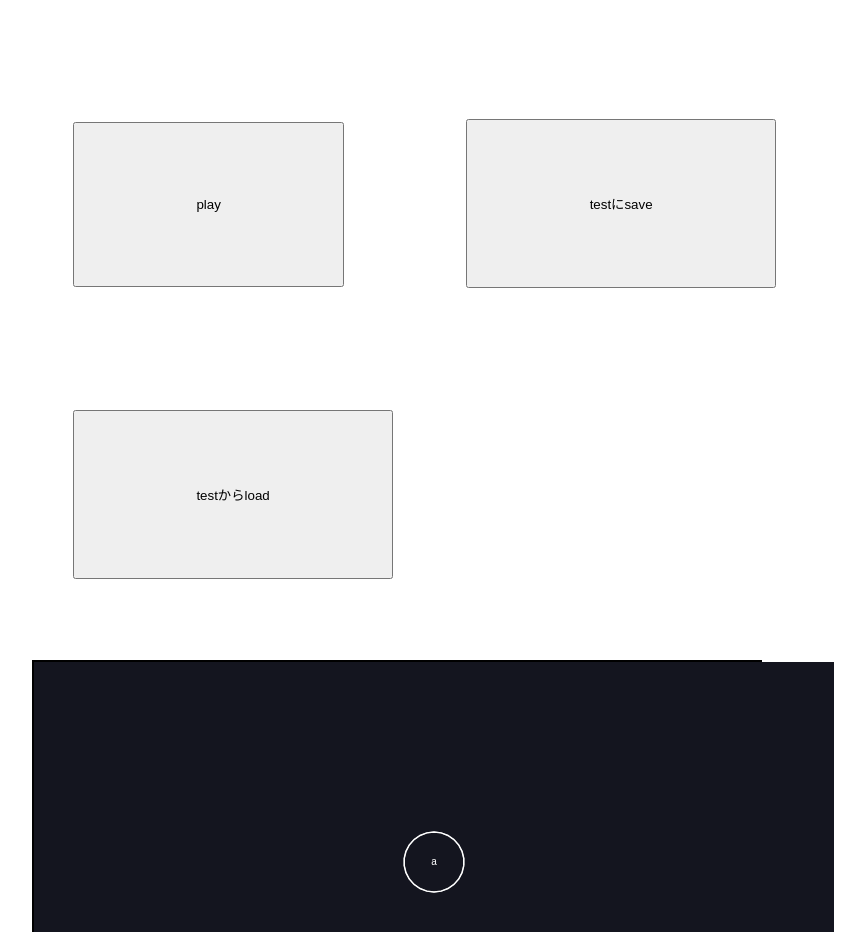
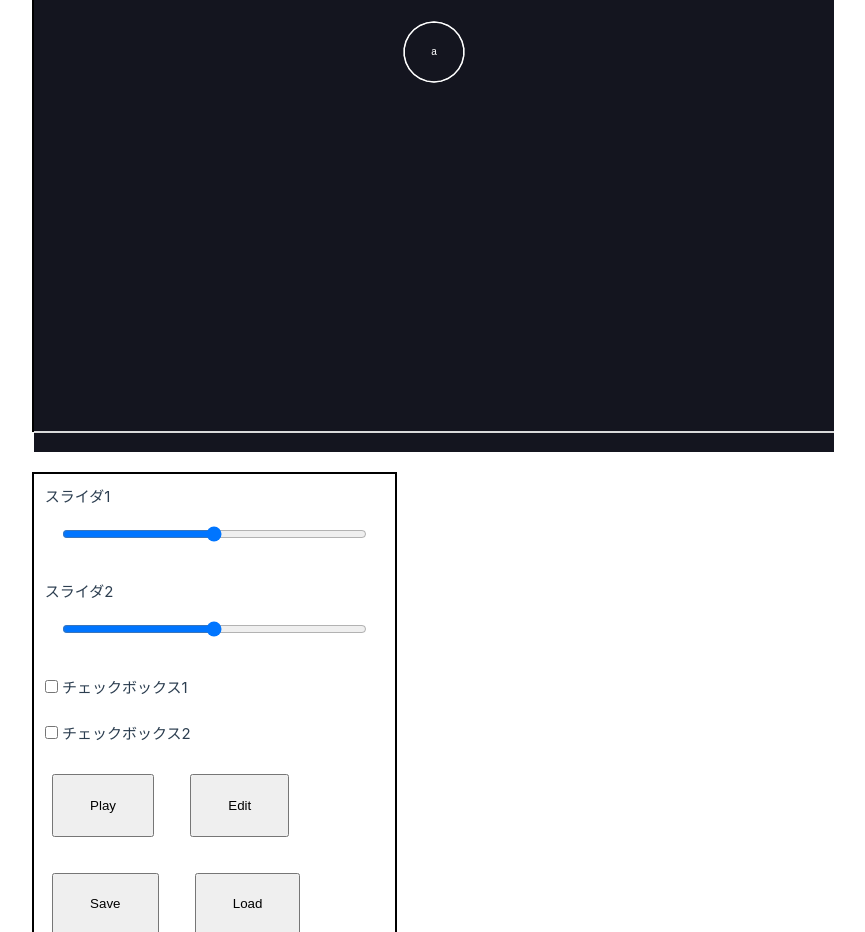
Before and after one commit to traP-jp/h24s_25, a Vue app in the folder h24s_25/: page / in a window 1280 px wide. Shown: the part 260-1192 px from the top of the page, without its empty margins (20-885 px from the left). Built offline with nearby package versions, Linux system fonts and the light colour scheme.

Commit message:
テスト用のボタンの削除と機能の統合

```diff
--- a/h24s_25/src/App.vue
+++ b/h24s_25/src/App.vue
@@ -22,12 +22,6 @@ function load() {
     <div class="title left">
       <h1>welcome</h1>
     </div>
-    <div>
-      <button @click="edit()">edit</button>
-      <button @click="play()">play</button>
-      <button @click="save()">testにsave</button>
-      <button @click="load()">testからload</button>
-    </div>
     <div class="gamespace" id="screen">
     </div>
     <div class="control-panel left">
@@ -45,13 +39,13 @@ function load() {
       <div class="checkbox-container">
         <input class="ckeckbox" type="checkbox" id="checkbox2" /> <label for="checkbox2">チェックボックス2</label>
       </div>
-      <div class="start-stop-container">
-        <button id="start-button">Start</button>
-        <button id="stop-button">Stop</button>
+      <div class="play-edit-container">
+        <button id="play-button" @click="play()">Play</button>
+        <button id="edit-button" @click="edit()">Edit</button>
       </div>
       <div class="save-load-container">
-        <button id="save-button">Save</button>
-        <button id="load-button">Load</button>
+        <button id="save-button" @click="save()">Save</button>
+        <button id="load-button" @click="load()">Load</button>
       </div>
     </div>
   </div>
```
Also changed, not shown: 2 other files (tests, documents, lock files or other folders).
